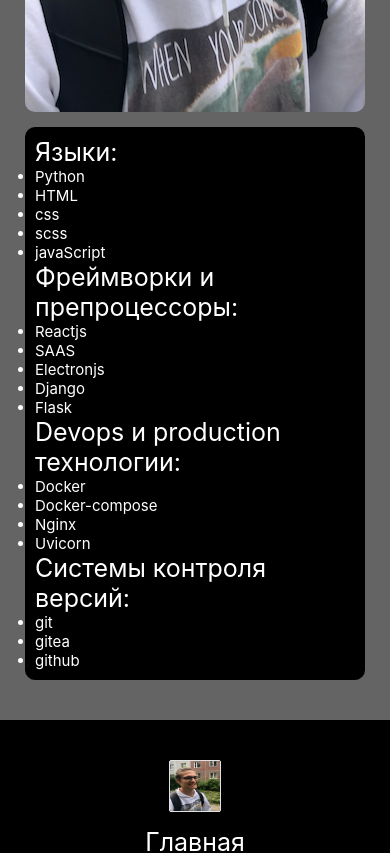
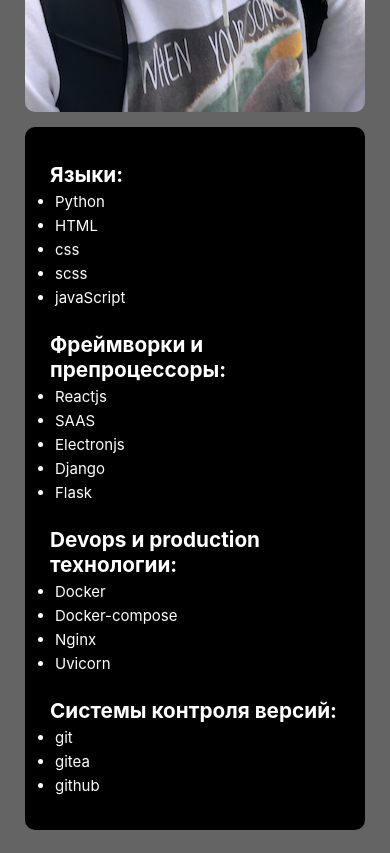
Before and after one commit to TolaMironcenko/PORTFOLIO, a React (Create React App) app in the folder dev/front/react/portfolio/: page / in a window 390 px wide. Shown: the part 1100-1953 px from the top of the page. Built offline with nearby package versions, Linux system fonts and the light colour scheme.

Commit message:
some refact

```diff
--- a/dev/front/react/portfolio/src/css/Feedbackform.css
+++ b/dev/front/react/portfolio/src/css/Feedbackform.css
@@ -63,6 +63,7 @@
 	cursor: pointer;
 	transition: 0.3s;
 	font-size: 25px;
+	color: black;
 }
 
 .feedbackformbutton:hover {
--- a/dev/front/react/portfolio/src/css/aboutme.css
+++ b/dev/front/react/portfolio/src/css/aboutme.css
@@ -31,7 +31,7 @@
 
 .skills {
 	width: 100%;
-	height: 581px;
+	height: max-content;
 	background: black;
 	border-radius: 10px;
 	margin: 10px;
@@ -42,6 +42,7 @@
 
 .table {
 	font-size: 35px;
+	margin: 25px 50px 25px 50px;
 }
 
 .skillscolumn {
@@ -50,6 +51,7 @@
 
 .tableli {
 	font-size: 25px;
+	margin: 5px;
 }
 
 @media screen and (max-width: 1100px) {
@@ -60,7 +62,7 @@
 	.skills {
 		margin: 15px auto;
 		display: block;
-		height: 100%;
+		padding: 10px 0 10px 0;
 	}
 
 	.info {
@@ -71,6 +73,7 @@
 @media screen and (max-width: 450px) {
 	.table {
 		font-size: 25px;
+		margin: 25px;
 	}
 
 	.mainh1 {
--- a/dev/front/react/portfolio/src/pages/Aboutme.jsx
+++ b/dev/front/react/portfolio/src/pages/Aboutme.jsx
@@ -19,7 +19,7 @@ const Aboutme = () => {
 				<div className='skills'>
 					<div className='skillscolumn'>
 						<ul className='table'>
-							Языки:
+							<h5>Языки:</h5>
 							<li className='tableli'>Python</li>
 							<li className='tableli'>HTML</li>
 							<li className='tableli'>css</li>
@@ -27,7 +27,7 @@ const Aboutme = () => {
 							<li className='tableli'>javaScript</li>
 						</ul>
 						<ul className='table'>
-							Фреймворки и препроцессоры:
+							<h5>Фреймворки и препроцессоры:</h5>
 							<li className='tableli'>Reactjs</li>
 							<li className='tableli'>SAAS</li>
 							<li className='tableli'>Electronjs</li>
@@ -37,14 +37,14 @@ const Aboutme = () => {
 					</div>
 					<div className='skillscolumn'>
 						<ul className='table'>
-							Devops и production технологии:
+							<h5>Devops и production технологии:</h5>
 							<li className='tableli'>Docker</li>
 							<li className='tableli'>Docker-compose</li>
 							<li className='tableli'>Nginx</li>
 							<li className='tableli'>Uvicorn</li>
 						</ul>
 						<ul className='table'>
-							Системы контроля версий:
+							<h5>Системы контроля версий:</h5>
 							<li className='tableli'>git</li>
 							<li className='tableli'>gitea</li>
 							<li className='tableli'>github</li>
--- a/dev/front/react/portfolio/src/routes.js
+++ b/dev/front/react/portfolio/src/routes.js
@@ -1,4 +1,4 @@
-const host = 'http://127.0.0.1:8000'
+const host = 'http://172.20.10.2:8000'
 const prefix = 'api'
 
 const routes =  {
```
